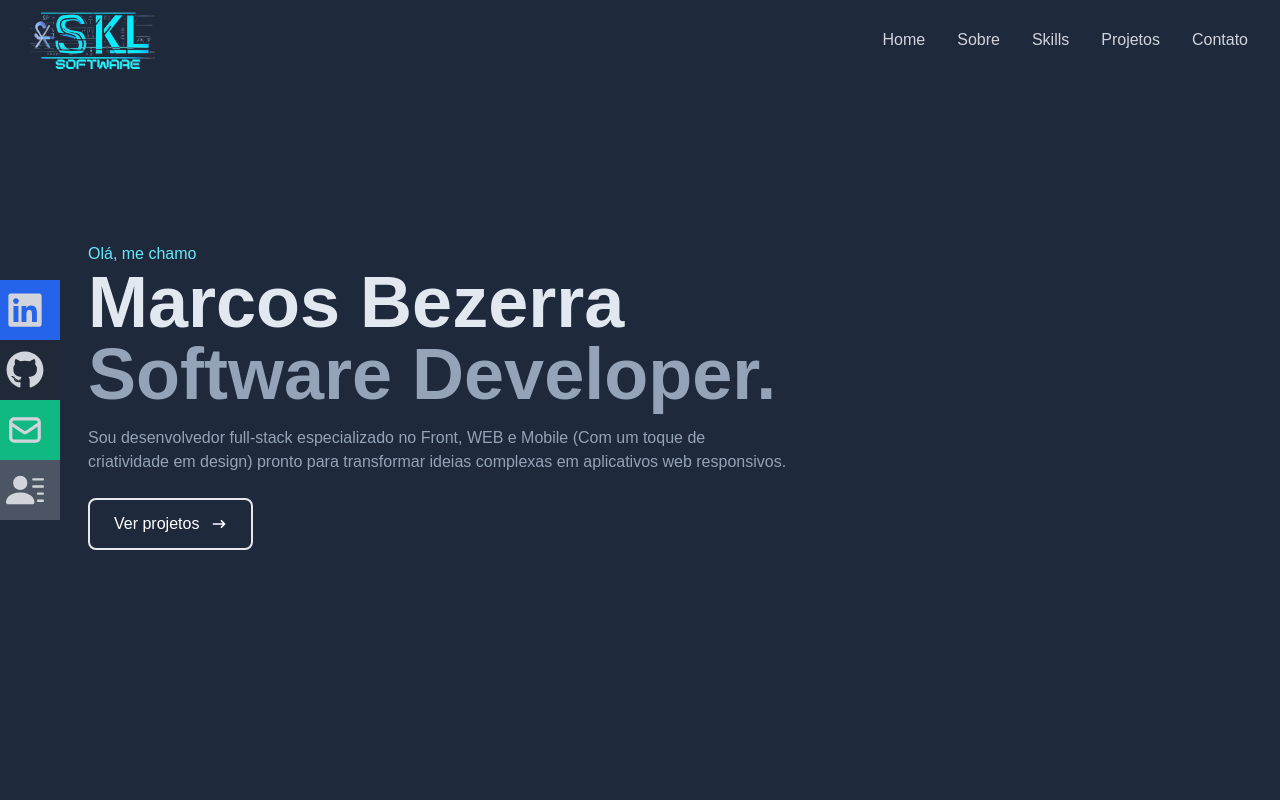
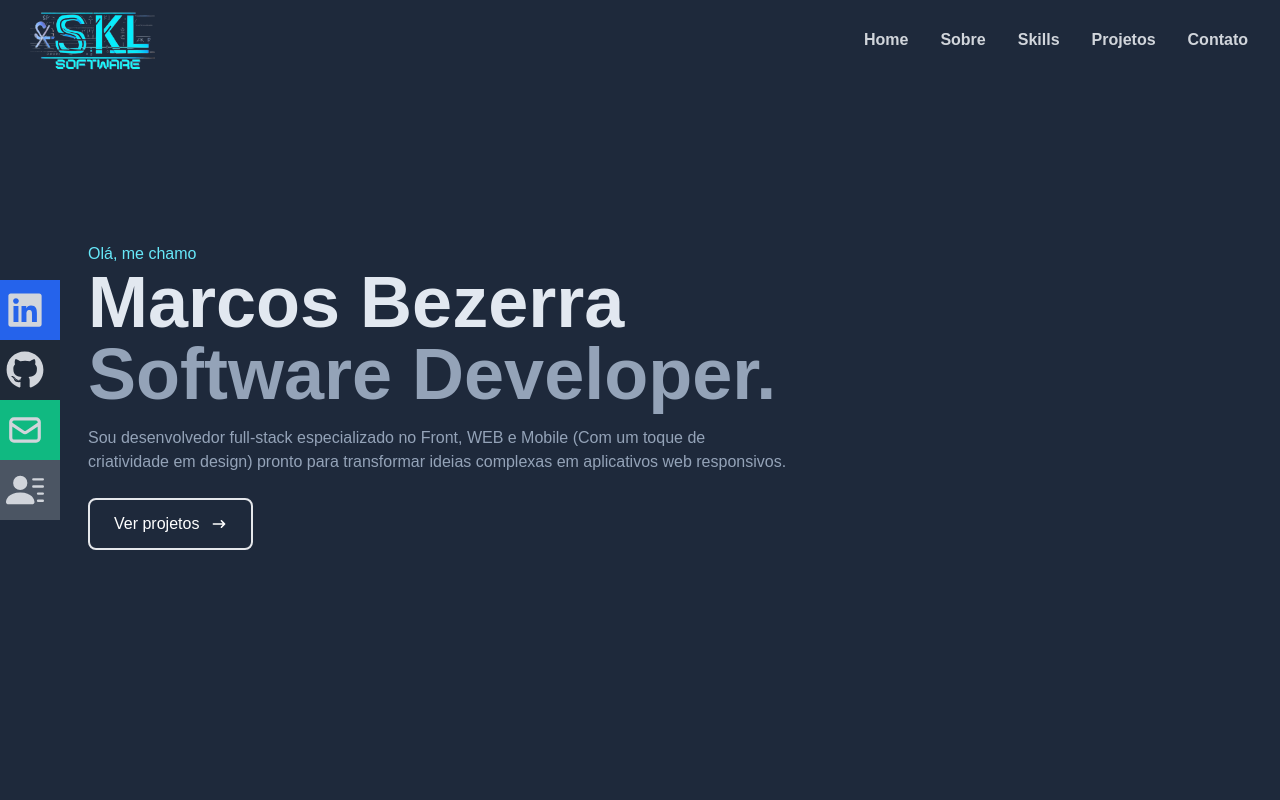
Before and after one commit to MarcosSkL/portifolioweb, a Next.js app: page / in a window 1280 px wide. Shown: the top 800 px of the page. Built offline with nearby package versions, Linux system fonts and the light colour scheme.

Commit message:
mudança na barra de rolagem

```diff
--- a/src/components/Contact.tsx
+++ b/src/components/Contact.tsx
@@ -7,7 +7,7 @@ const Contact = () => {
             <form method='POST' action="https://getform.io/f/b0a4c35d-85ba-435f-8061-bfdc71669377" className='flex flex-col max-w-[600px] w-full'>
                <div className='pb-8'>
                   <p className='text-4xl font-bold inline border-b-4 text-gray-300 border-cyan-400'>Contato</p>
-                  <p className='text-gray-300 py-4'>Envie o formulário abaixo ou envie-me um e-mail - marcos.marsk@gmail.com</p>
+                  <p className='text-gray-300 py-4'>Envie o formulário abaixo ou envie-me um e-mail para <a href='mailto:marcos.marsk@gmail.com' target='_blank'><strong className='hover:text-white hover:font-bold'>marcos.marsk@gmail.com</strong></a></p>
                </div>
                <input className='bg-slate-300 rounded-lg p-2' type='text' placeholder='Nome' name='name' />
                <input className='my-4 p-2 rounded-lg bg-slate-300' type='email' placeholder='E-mail' name='email' />
--- a/src/components/Navbar.tsx
+++ b/src/components/Navbar.tsx
@@ -19,30 +19,30 @@ const Navbar = () => {
                <a href='/'><Image src={Logo2} width={150} height={150} alt='Logo SKL' /></a>
             </div>
 
-            <ul className='hidden md:flex'>
+            <ul className='hidden md:flex font-bold'>
                <li>
                   <Link to='home' smooth={true} duration={500}>
-                    <span className='hover:text-white hover:font-bold'>Home</span>
+                    <span className='hover:text-white'>Home</span>
                   </Link>
                </li>
                <li>
                   <Link to='about' smooth={true} duration={500}>
-                  <span className='hover:text-white hover:font-bold'>Sobre</span>
+                  <span className='hover:text-white'>Sobre</span>
                   </Link>
                </li>
                <li>
                   <Link to='skills' smooth={true} duration={500}>
-                  <span className='hover:text-white hover:font-bold'>Skills</span>
+                  <span className='hover:text-white'>Skills</span>
                   </Link>
                </li>
                <li>
                   <Link to='work' smooth={true} duration={500}>
-                  <span className='hover:text-white hover:font-bold'>Projetos</span>
+                  <span className='hover:text-white'>Projetos</span>
                   </Link>
                </li>
                <li>
                   <Link to='contact' smooth={true} duration={500}>
-                  <span className='hover:text-white hover:font-bold'>Contato</span>
+                  <span className='hover:text-white'>Contato</span>
                   </Link>
                </li>
             </ul>
@@ -56,23 +56,23 @@ const Navbar = () => {
             <ul className={!nav ? 'hidden' : 'absolute top-0 left-0 w-full h-screen bg-slate-900 flex flex-col justify-center items-center'}>
                <li className='py-6 text text-3xl'>
                   <Link onClick={handleClick} to='home' smooth={true} duration={500}>
-                     Home
+                  <span className='hover:text-white hover:font-bold'>Home</span>
                   </Link></li>
                <li className='py-6 text text-3xl'>
                   <Link onClick={handleClick} to='about' smooth={true} duration={500}>
-                     Sobre
+                  <span className='hover:text-white hover:font-bold'>Sobre</span>
                   </Link></li>
                <li className='py-6 text text-3xl'>
                   <Link onClick={handleClick} to='skills' smooth={true} duration={500}>
-                     Skills
+                  <span className='hover:text-white hover:font-bold'>Skills</span>
                   </Link></li>
                <li className='py-6 text text-3xl'>
                   <Link onClick={handleClick} to='work' smooth={true} duration={500}>
-                     Projetos
+                  <span className='hover:text-white hover:font-bold'>Projetos</span>
                   </Link></li>
                <li className='py-6 text text-3xl'>
                   <Link onClick={handleClick} to='contact' smooth={true} duration={500}>
-                     Contato
+                  <span className='hover:text-white hover:font-bold'>Contato</span>
                   </Link></li>
             </ul>
 
--- a/src/styles/globals.css
+++ b/src/styles/globals.css
@@ -3,6 +3,21 @@
 @tailwind utilities;
 
 @import url('https://fonts.googleapis.com/css2?family=Raleway:wght@300;400;500;600;700;800;900&display=swap');
+
+::-webkit-scrollbar {
+  width: 4px;
+  height: 4px;
+}
+
+::-webkit-scrollbar-track {
+  background: transparent;
+}
+
+/* Handle */
+::-webkit-scrollbar-thumb {
+  background: #25deeb;
+  border-radius: 25px;
+}
 
 :root {
   --foreground-rgb: 0, 0, 0;
```
